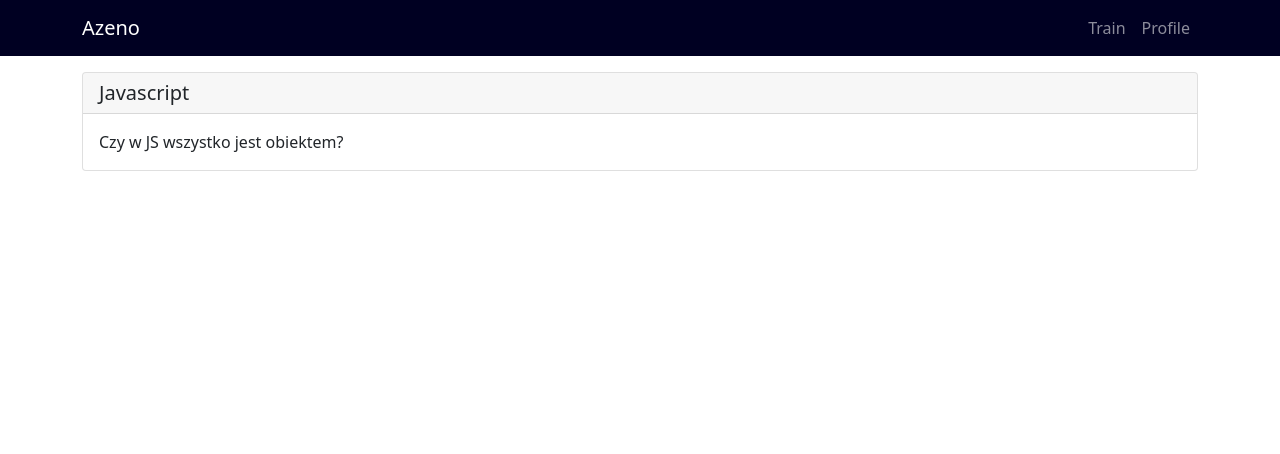
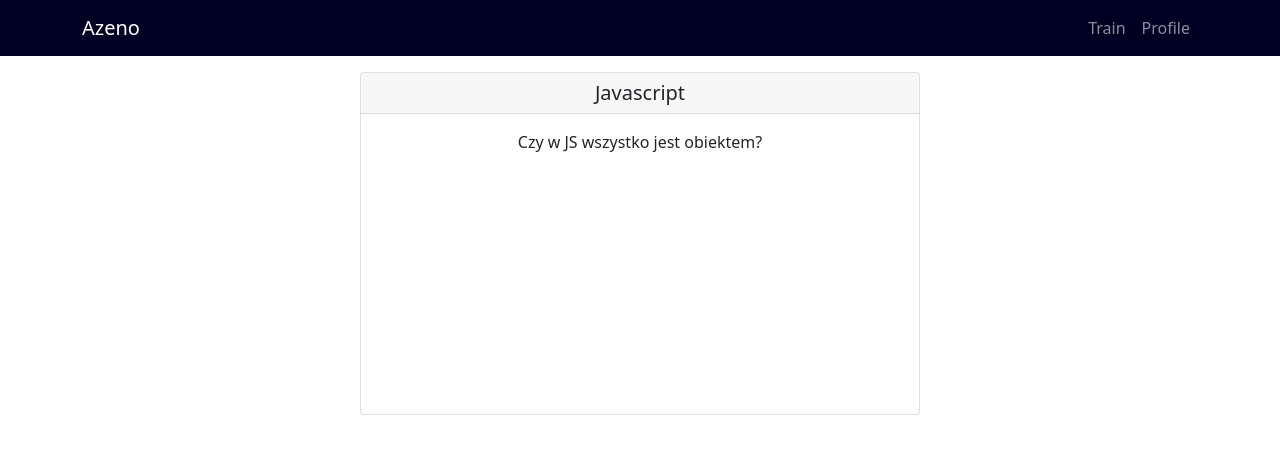
Before and after one commit to mirek-t/azeno, a React app: page /train/1 in a window 1280 px wide. Shown: the top 454 px of the page. Built offline with nearby package versions, Linux system fonts and the light colour scheme.

Commit message:
flip card animation using css

```diff
--- a/src/components/Question/Question.jsx
+++ b/src/components/Question/Question.jsx
@@ -1,5 +1,7 @@
 import React, { useState } from 'react';
-import { Card, Button } from 'react-bootstrap';
+import { Button, Card } from 'react-bootstrap';
+
+import './Question.scss';
 
 function Question() {
     const [question] = useState('Czy w JS wszystko jest obiektem?');
@@ -14,19 +16,31 @@ function Question() {
     }
 
     return (
-        <Card onClick={handleAnswer}>
+        <div className={toggle ? 'flip-card active' : 'flip-card'} onClick={handleAnswer}>
+            <div className="flip-card-inner">
+                <div className="flip-card-front">
+                    <Card>
                         <Card.Header as="h5">Javascript</Card.Header>
-            <Card.Body>
-                <Card.Text>{!toggle ? question : answer}</Card.Text>
-                {toggle && (
-                    <>
+                        <Card.Body className="card-body">
+                            <Card.Text>{question}</Card.Text>
+                        </Card.Body>
+                    </Card>
+                </div>
+                <div className="flip-card-back">
+                    <Card>
+                        <Card.Header as="h5">Javascript</Card.Header>
+                        <Card.Body className="card-body">
+                            <Card.Text>{answer}</Card.Text>
+                            <div className="answer-btn">
                                 <Button variant="primary">Wiedziałem</Button>
                                 <Button variant="primary">Nie byłem pewny</Button>
                                 <Button variant="primary">Nie wiedziałem</Button>
-                    </>
-                )}
+                            </div>
                         </Card.Body>
                     </Card>
+                </div>
+            </div>
+        </div>
     );
 }
 
--- /dev/null
+++ b/src/components/Question/Question.scss
@@ -0,0 +1,58 @@
+.flip-card {
+    background-color: transparent;
+    perspective: 1000px;
+    max-width: 560px;
+    width: 100%;
+    margin: auto;
+
+    &-inner {
+        position: relative;
+        width: 100%;
+        height: 100%;
+        text-align: center;
+        transition: transform 0.6s;
+        transform-style: preserve-3d;
+        box-shadow: 0 4px 8px 0 rgba(0, 0, 0, 0.2);
+    }
+
+    &.active {
+        .flip-card-inner {
+            transform: rotateY(-180deg);
+        }
+    }
+
+    &-back {
+        transform: rotateY(-180deg);
+    }
+
+    .card-body {
+        min-height: 300px;
+        display: flex;
+        justify-content: center;
+        align-self: center;
+        flex-wrap: wrap;
+    }
+}
+
+.flip-card-front,
+.flip-card-back {
+    position: absolute;
+    width: 100%;
+    height: 100%;
+    -webkit-backface-visibility: hidden;
+    backface-visibility: hidden;
+}
+
+.answer-btn {
+    align-self: flex-end;
+
+    @media (max-width: 576px) {
+        flex-direction: column;
+    }
+    display: flex;
+    justify-content: space-around;
+    button {
+        margin: 10px;
+        width: 100%;
+    }
+}
```
Lines whose indentation alone changed are shown as unchanged.
